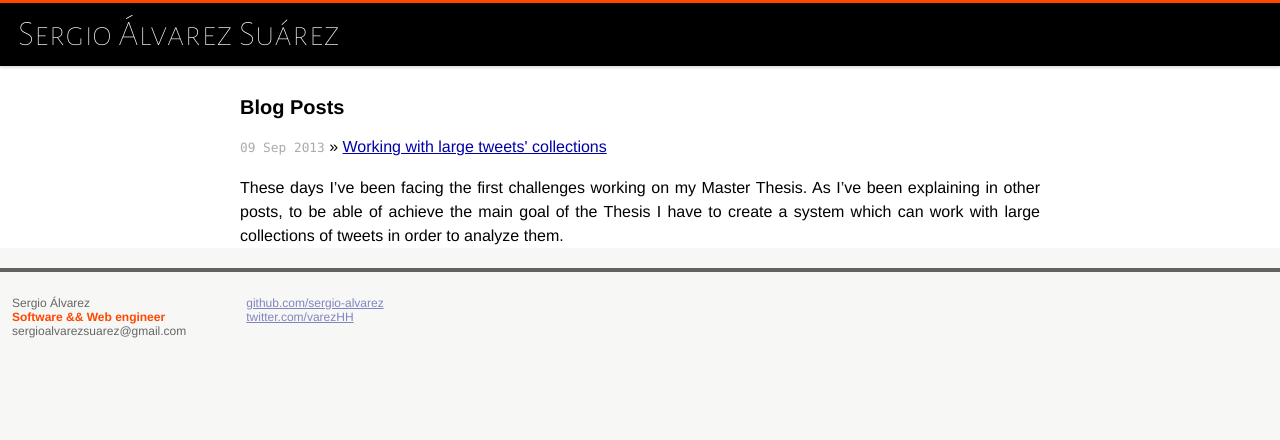
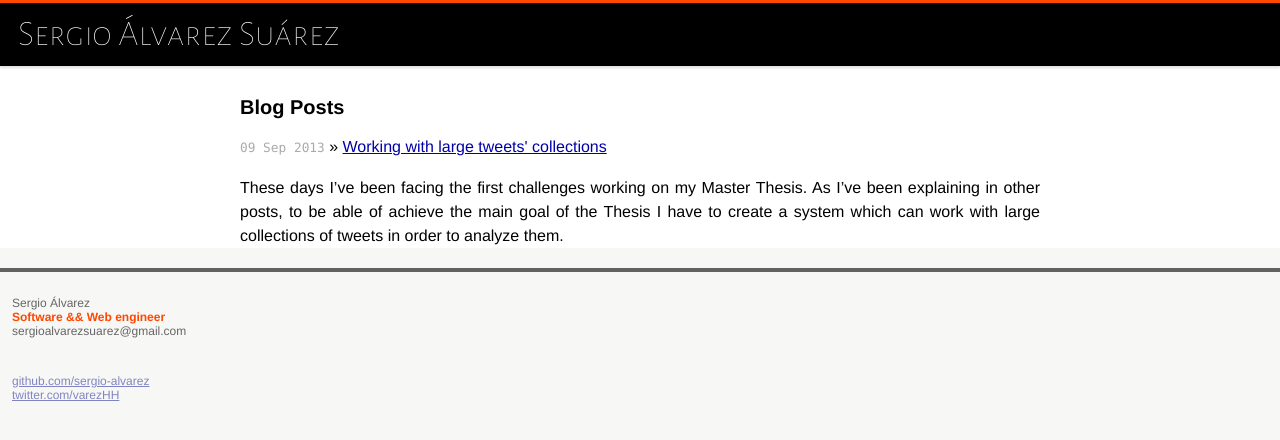
Before and after one commit to sergioalvz/sergioalvz.github.io, a Jekyll site: the page built from index.html, in a window 1280 px wide. Shown: the top 440 px of the page. Built offline with Jekyll 4.4.1, drawn with Linux system fonts in a browser that asks for light colours; Markdown is read by kramdown in place of the engine named in the settings.

Commit message:
Updating styles

```diff
--- a/css/main.css
+++ b/css/main.css
@@ -105,18 +105,19 @@ strong {
 }
 
 footer {
+  width: 100%;
   color: #666;
   border-top: 4px solid rgba(0, 0, 0, .6);
   font-size: 1.2em;
 }
 
 footer > div {
-  padding: 1em;
+  padding: 1em 0;
+  margin-left: 1em;
 }
 
-footer .contact {
-  float: left;
-  margin-right: 3em;
+footer > div:last-child {
+  padding: 0;
 }
 
 footer .contact a {
```
